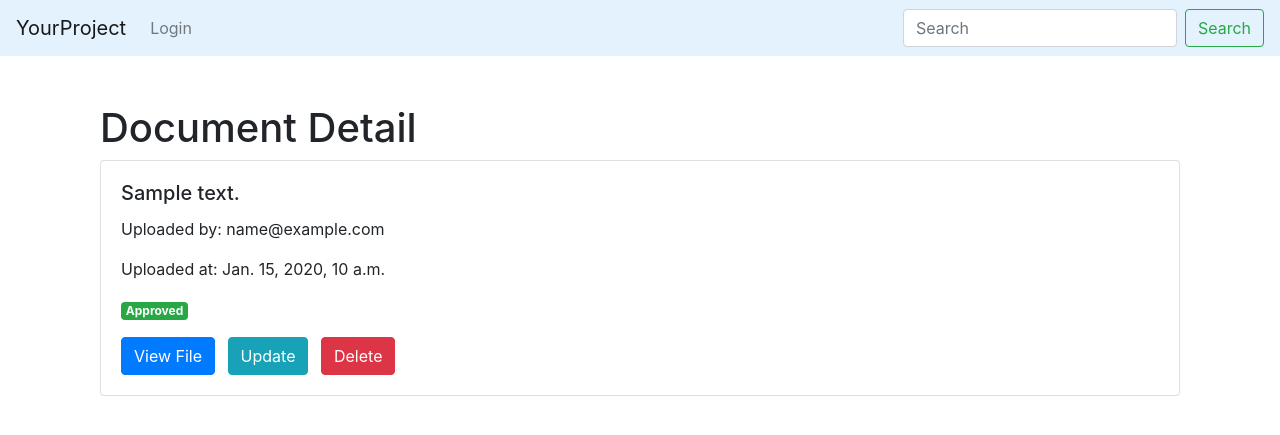
After one commit to KairzhanovMurat/Document-Signing-System, a Django app: page /detail/1 in a window 1280 px wide. The commit adds this page. Shown: the top 435 px of the page. Run offline with Django 4.2, Linux system fonts and the light colour scheme; tables that the repository leaves empty hold one stand-in row (values such as "Sample post").

Commit message:
added CRUD for docs

```diff
--- a/DocSigningSystem/settings.py
+++ b/DocSigningSystem/settings.py
@@ -10,8 +10,8 @@ For the full list of settings and their values, see
 https://docs.djangoproject.com/en/4.2/ref/settings/
 """
 
+from os.path import join
 from pathlib import Path
-from os.path import join
 
 # Build paths inside the project like this: BASE_DIR / 'subdir'.
 BASE_DIR = Path(__file__).resolve().parent.parent
@@ -126,3 +126,6 @@ LOGIN_REDIRECT_URL = '/'
 LOGOUT_REDIRECT_URL = '/login'
 
 AUTHENTICATION_BACKENDS = ['main.backends.EmailBackend']
+
+MEDIA_URL = '/media/'
+MEDIA_ROOT = join(BASE_DIR, 'media')
--- a/DocSigningSystem/urls.py
+++ b/DocSigningSystem/urls.py
@@ -16,8 +16,13 @@ Including another URLconf
 """
 from django.contrib import admin
 from django.urls import path, include
+from django.conf import settings
+from django.conf.urls.static import static
 
 urlpatterns = [
     path('admin/', admin.site.urls),
     path('', include('main.urls'))
 ]
+
+if settings.DEBUG:
+    urlpatterns += static(settings.MEDIA_URL, document_root=settings.MEDIA_ROOT)
--- a/main/admin.py
+++ b/main/admin.py
@@ -42,3 +42,4 @@ class DefaultUserAdmin(UserAdmin):
 
 
 admin.site.register(models.DefaultUser, DefaultUserAdmin)
+admin.site.register(models.Document)
--- a/main/apps.py
+++ b/main/apps.py
@@ -4,3 +4,6 @@ from django.apps import AppConfig
 class MainConfig(AppConfig):
     default_auto_field = 'django.db.models.BigAutoField'
     name = 'main'
+
+    def ready(self):
+       import main.signals
--- a/main/models.py
+++ b/main/models.py
@@ -2,6 +2,13 @@ from django.contrib.auth.models import AbstractBaseUser
 from django.contrib.auth.models import PermissionsMixin
 from django.db import models
 from .managers import DefaultUserManager
+from django.conf import settings
+from . import validators
+from django.urls import reverse
+
+
+def user_upload_path(instance, filename):
+    return f'user_{instance.user.email}/{filename}'
 
 
 # Create your models here.
@@ -18,3 +25,18 @@ class DefaultUser(AbstractBaseUser, PermissionsMixin):
 
     USERNAME_FIELD = 'email'
     objects = DefaultUserManager()
+
+
+class Document(models.Model):
+    user = models.ForeignKey(settings.AUTH_USER_MODEL, on_delete=models.CASCADE)
+    file = models.FileField(upload_to=user_upload_path,
+                            validators=[validators.validate_pdf])
+    description = models.CharField(max_length=128)
+    uploaded_at = models.DateTimeField(auto_now_add=True)
+    is_approved = models.BooleanField(default=False)
+
+    def __str__(self):
+        return self.description
+
+    def get_absolute_url(self):
+        return reverse('detail', args=[str(self.pk)])
--- a/main/urls.py
+++ b/main/urls.py
@@ -5,6 +5,10 @@ from . import views
 urlpatterns = [
     path('', views.Index.as_view(), name='home'),
     path('login', views.LoginView.as_view(), name='login'),
-    path('logout', LogoutView.as_view(), name='logout')
+    path('logout', LogoutView.as_view(), name='logout'),
+    path('create', views.UploadFileView.as_view(), name='create'),
+    path('update/<int:pk>', views.UpdateFileView.as_view(), name='update'),
+    path('delete/<int:pk>', views.DeleteFileView.as_view(), name='delete'),
+    path('list', views.ListFileView.as_view(), name='list'),
+    path('detail/<int:pk>', views.DetailFileView.as_view(), name='detail')
 ]
-from django.contrib.auth.forms import AuthenticationForm
--- /dev/null
+++ b/main/validators.py
@@ -0,0 +1,6 @@
+from django.core.exceptions import ValidationError
+
+
+def validate_pdf(value):
+    if not value.name.lower().endswith('.pdf'):
+        raise ValidationError('File must be a PDF.')
--- a/main/views.py
+++ b/main/views.py
@@ -1,9 +1,8 @@
+from django.contrib.auth.views import LoginView
 from django.shortcuts import render
 from django.views import generic
+from . import models
 from . import forms
-from django.contrib.auth import authenticate, login
-from django.shortcuts import redirect
-from django.contrib.auth.views import LoginView
 
 
 # Create your views here.
@@ -17,6 +16,46 @@ class Index(generic.View):
 
 #
 #
-class CustomLoginView(LoginView):
-    form_class = forms.EmailAuthenticationForm
-    template_name = 'registration/login.html'
+# class CustomLoginView(LoginView):
+#     # form_class = forms.EmailAuthenticationForm
+#     template_name = 'registration/login.html'
+
+
+class UploadFileView(generic.CreateView):
+    model = models.Document
+    template_name = 'create.html'
+    success_url = '/'
+    fields = ('file', 'description')
+
+    def form_valid(self, form):
+        form.instance.user = self.request.user
+        return super().form_valid(form)
+
+
+class UpdateFileView(generic.UpdateView):
+    model = models.Document
+    template_name = 'update.html'
+    fields = ('file', 'description')
+
+    def get_success_url(self):
+        return self.object.get_absolute_url()
+
+
+class DeleteFileView(generic.DeleteView):
+    model = models.Document
+    template_name = 'delete.html'
+    success_url = '/list'
+
+
+class ListFileView(generic.ListView):
+    model = models.Document
+    template_name = 'list.html'
+    context_object_name = 'files'
+
+    def get_queryset(self):
+        return models.Document.objects.filter(user=self.request.user).all()
+
+
+class DetailFileView(generic.DetailView):
+    model = models.Document
+    template_name = 'detail.html'
--- a/templates/base.html
+++ b/templates/base.html
@@ -3,12 +3,14 @@
 <head>
     <meta charset="UTF-8">
     <title>Title</title>
-    <link rel="stylesheet" href="https://cdn.jsdelivr.net/npm/bootstrap@4.6.2/dist/css/bootstrap.min.css" integrity="sha384-xOolHFLEh07PJGoPkLv1IbcEPTNtaed2xpHsD9ESMhqIYd0nLMwNLD69Npy4HI+N" crossorigin="anonymous">
+    <link rel="stylesheet" href="https://cdn.jsdelivr.net/npm/bootstrap@4.6.2/dist/css/bootstrap.min.css"
+          integrity="sha384-xOolHFLEh07PJGoPkLv1IbcEPTNtaed2xpHsD9ESMhqIYd0nLMwNLD69Npy4HI+N" crossorigin="anonymous">
 </head>
 <body>
 <nav class="navbar navbar-expand-lg navbar-light" style="background-color: #e3f2fd;">
     <a class="navbar-brand" href="{% url 'home' %}">YourProject</a>
-  <button class="navbar-toggler" type="button" data-toggle="collapse" data-target="#navbarSupportedContent" aria-controls="navbarSupportedContent" aria-expanded="false" aria-label="Toggle navigation">
+    <button class="navbar-toggler" type="button" data-toggle="collapse" data-target="#navbarSupportedContent"
+            aria-controls="navbarSupportedContent" aria-expanded="false" aria-label="Toggle navigation">
         <span class="navbar-toggler-icon"></span>
     </button>
 
@@ -19,6 +21,12 @@
                 {% if request.user.is_authenticated %}
                     <li class="nav-item">
                         <a class="nav-link" href="{% url 'logout' %}">Logout</a>
+                    </li>
+                    <li class="nav-item">
+                        <a class="nav-link" href="{% url 'create' %}">Upload</a>
+                    </li>
+                    <li class="nav-item">
+                        <a class="nav-link" href="{% url 'list' %}">List</a>
                     </li>
                 {% else %}
                     <li class="nav-item">
--- /dev/null
+++ b/templates/detail.html
@@ -0,0 +1,29 @@
+{% extends 'base.html' %}
+{% block content %}
+    <div class="container mt-5">
+        <h1>Document Detail</h1>
+        <div class="card">
+            <div class="card-body">
+                <h5 class="card-title">{{ document.description }}</h5>
+                <p class="card-text">Uploaded by: {{ document.user }}</p>
+                <p class="card-text">Uploaded at: {{ document.uploaded_at }}</p>
+                <p class="card-text">
+                    {% if document.is_approved %}
+                        <span class="badge badge-success">Approved</span>
+                    {% else %}
+                        <span class="badge badge-warning">Pending Approval</span>
+                    {% endif %}
+                </p>
+                <a href="{{ document.file.url }}" class="btn btn-primary" target="_blank">
+                    View File
+                </a>
+                 <a href="{% url 'update' document.pk %}" class="btn btn-info ml-2">
+                    Update
+                </a>
+                <a href="{% url 'delete' document.pk %}" class="btn btn-danger ml-2">
+                    Delete
+                </a>
+            </div>
+        </div>
+    </div>
+{% endblock %}
```
Also changed, not shown: main/forms.py (+19 -11 lines), main/signals.py (added, +11 -0 lines), templates/create.html (added, +10 -0 lines), templates/delete.html (added, +16 -0 lines), templates/list.html (added, +20 -0 lines), templates/update.html (added, +24 -0 lines), main/migrations/0002_document.py (added). Lines whose indentation alone changed are shown as unchanged.
